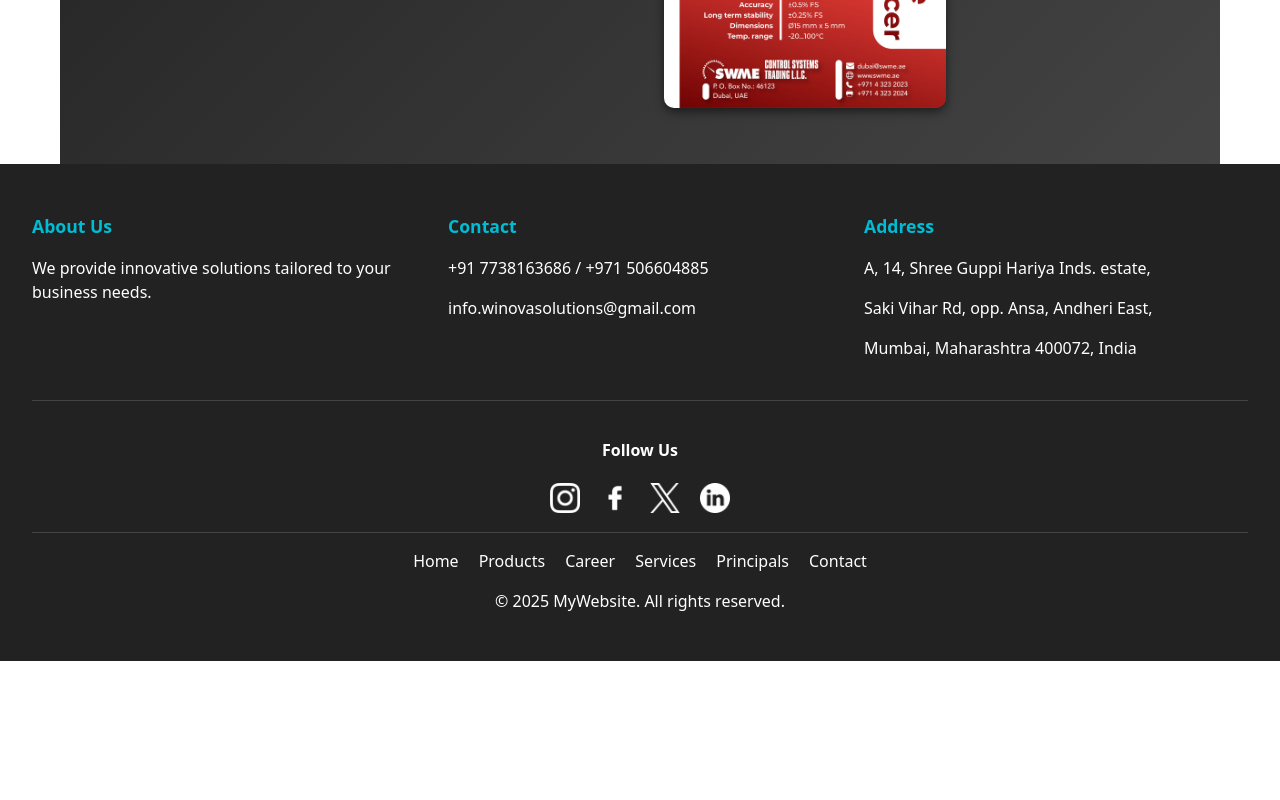
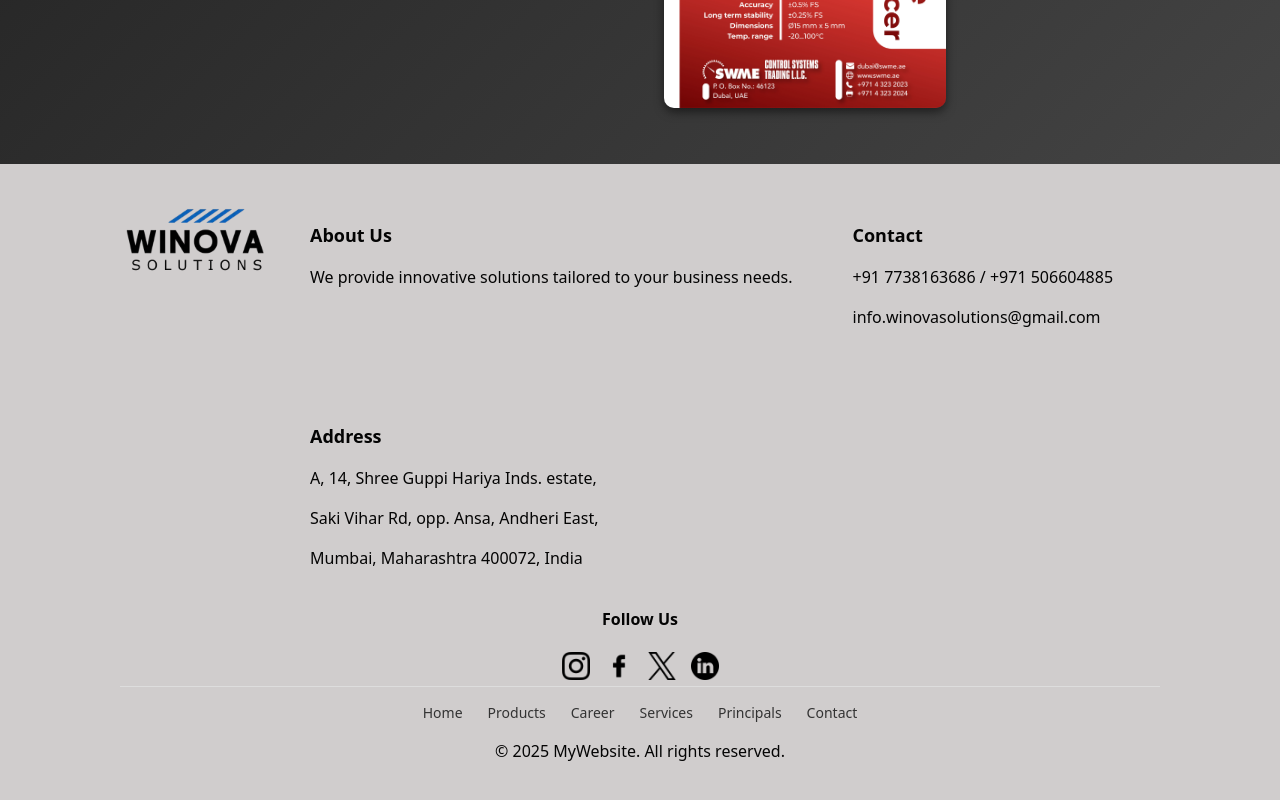
Before and after one commit to ParamFofandi123/Project1, a React (Vite) app: page / in a window 1280 px wide. Shown: the part 1498-2298 px from the top of the page. Before the commit the page ends 2159 px from the top, so only its background shows below. Built offline with nearby package versions, Linux system fonts and the light colour scheme; grey boxes are pictures that could not be loaded.

Commit message:
Your update

```diff
--- a/src/components/Layout/Layout.css
+++ b/src/components/Layout/Layout.css
@@ -167,61 +167,129 @@
   box-sizing: border-box;
 }
 
-/* Footer */
+.footer .container {
+  max-width: none;
+  padding: 0;
+  margin: 0;
+}
+
+
 .footer {
-  background: #222;
-  color: white;
-  padding: 2rem;
-  width: 100vw;
-  margin-left: calc(50% - 50vw);
+  width: 100%;
+  padding: 40px 60px;
+  box-sizing: border-box;
+  display: flex;
+  flex-direction: column;
+  gap: 30px;
+}
+
+.full-width-footer {
+  width: 100vw;              /* full viewport width */
+  margin-left: calc(50% - 50vw);  /* breaks out of any centered parent */
+  background-color: #d0cdcd;
+  color: #040404;
+  padding: 40px 60px;
   box-sizing: border-box;
 }
 
-/* Footer columns */
+.footer-inner {
+  /* max-width: 1200px; */
+  margin: 0 auto;
+  padding: 0 60px;
+  box-sizing: border-box;
+}
+/* Top part: logo + columns */
+.footer-top {
+  display: flex;
+  justify-content: space-between;
+  align-items: flex-start;
+  flex-wrap: wrap;
+  width: 100%;
+  gap: 40px;
+}
+
+/* Logo section */
+.footer-logo img {
+  width: 150px;
+  height: auto;
+  display: block;
+}
+
+/* Columns */
 .footer-columns {
   display: flex;
-  justify-content: space-between;
-  gap: 2rem;
+  gap: 60px;
   flex-wrap: wrap;
-  margin-bottom: 1.5rem;
-  text-align: left; /* keep column text aligned */
+  flex: 1;
 }
 
 .footer-col {
-  flex: 1;
   min-width: 200px;
 }
 
 .footer-col h3 {
-  margin-bottom: 0.8rem;
-  font-size: 1.1rem;
-  color: #00bcd4;
+  margin-bottom: 10px;
+  font-size: 18px;
 }
 
-/* Bottom footer row */
+/* Social section */
+.footer-social {
+  text-align: center;
+}
+
+.footer-icons {
+  display: flex;
+  justify-content: center;
+  gap: 15px;
+  margin-top: 10px;
+}
+
+.footer-icons .icon {
+  width: 28px;
+  height: 28px;
+  cursor: pointer;
+}
+
+/* Bottom nav */
 .footer-bottom {
-  border-top: 1px solid #444;
-  padding-top: 1rem;
+  border-top: 1px solid #ddd;
+  padding-top: 15px;
   text-align: center;
 }
 
 .footer-nav {
-  margin-bottom: 0.8rem;
+  display: flex;
+  justify-content: center;
+  gap: 25px;
+  margin-bottom: 10px;
 }
 
 .footer-nav a {
-  margin: 0 10px;
   text-decoration: none;
-  color: #fff;
-  transition: color 0.3s;
+  color: #333;
+  font-size: 14px;
 }
 
-.footer-nav a:hover {
-  color: #00bcd4;
-}
 
 .icons{
   max-width: 30px;
   max-height: 30px;
   filter: invert(100%);
 }
+
+@media (max-width: 768px) {
+  .footer-top {
+    flex-direction: column;
+    align-items: center;
+    text-align: center;
+  }
+
+  .footer-columns {
+    flex-direction: column;
+    align-items: center;
+  }
+
+  .footer-col {
+    margin-bottom: 20px;
+  }
+}
--- a/src/components/Layout/Layout.jsx
+++ b/src/components/Layout/Layout.jsx
@@ -2,19 +2,17 @@ import React, { useEffect, useRef, useState } from "react";
 import { Outlet, Link } from "react-router-dom";
 import Breadcrums from "../Breadcrums/Breadcrums";
 import GoToTop from "../GoToTop/GoToTop";
-import InstagramIcon from "../../assets/instagram.png"
-import FacebookIcon from "../../assets/facebook.png"
-import TwitterIcon from "../../assets/twitter.png"
-import LinkedinIcon from "../../assets/linkedin.png"
-import SiteLogo from "../../assets/logo.png"
-import Email from "../../assets/mail.png"
-import Phone from "../../assets/phone-call.png"
-
+import InstagramIcon from "../../assets/instagram.png";
+import FacebookIcon from "../../assets/facebook.png";
+import TwitterIcon from "../../assets/twitter.png";
+import LinkedinIcon from "../../assets/linkedin.png";
+import SiteLogo from "../../assets/logo.png";
+import Email from "../../assets/mail.png";
+import Phone from "../../assets/phone-call.png";
 
 import "./Layout.css";
 
 export default function Layout() {
-
   // Dropdown product menu
   const [open, setOpen] = useState(false);
   const dropdownRef = useRef(null);
@@ -22,7 +20,6 @@ export default function Layout() {
   const toggleDropdown = () => {
     setOpen(!open);
   };
-
 
   useEffect(() => {
     const handleClickOutside = (event) => {
@@ -51,17 +48,16 @@ export default function Layout() {
             <span>+91 7738163686 / +971 506604885</span>
           </div>
         </div>
-
       </div>
-
 
       <nav className="navbar container">
         <div className="logo-container">
-
           <img className="site-logo" src={SiteLogo} alt="" />
         </div>
         <ul className="nav-links">
-          <li><Link to="/">Home</Link></li>
+          <li>
+            <Link to="/">Home</Link>
+          </li>
           {/* <li><Link to="/products">Products</Link></li> */}
 
           <li className="dropdown" ref={dropdownRef}>
@@ -70,18 +66,31 @@ export default function Layout() {
             </button>
             {open && (
               <ul className="dropdown-content">
-                <li><Link to="/products/flow">Flow</Link></li>
-                <li><Link to="/products/level">Level</Link></li>
-                <li><Link to="/products/temperature">Temperture</Link></li>
+                <li>
+                  <Link to="/products/flow">Flow</Link>
+                </li>
+                <li>
+                  <Link to="/products/level">Level</Link>
+                </li>
+                <li>
+                  <Link to="/products/temperature">Temperture</Link>
+                </li>
               </ul>
             )}
           </li>
 
-
-          <li><Link to="/career">Career</Link></li>
-          <li><Link to="/services">Services</Link></li>
-          <li><Link to="/principals">Principals</Link></li>
-          <li><Link to="/contact">Contact</Link></li>
+          <li>
+            <Link to="/career">Career</Link>
+          </li>
+          <li>
+            <Link to="/services">Services</Link>
+          </li>
+          <li>
+            <Link to="/principals">Principals</Link>
+          </li>
+          <li>
+            <Link to="/contact">Contact</Link>
+          </li>
         </ul>
       </nav>
 
@@ -92,43 +101,53 @@ export default function Layout() {
         <Outlet />
       </main>
 
-      {/* Footer */}
-      <footer className="footer">
-        {/* Top Columns */}
+      <footer className="footer full-width-footer">
+  <div className="footer-inner">
+    {/* Top Section: Logo + Columns */}
+    <div className="footer-top">
+      {/* Left Logo */}
+      <div className="footer-logo">
+        <img src={SiteLogo} alt="Company Logo" />
+      </div>
+
+      {/* Right Columns */}
       <div className="footer-columns">
         <div className="footer-col">
           <h3>About Us</h3>
-            <p>
-              We provide innovative solutions tailored to your business needs.
-            </p>
+          <p>We provide innovative solutions tailored to your business needs.</p>
         </div>
+
         <div className="footer-col">
           <h3>Contact</h3>
           <p>+91 7738163686 / +971 506604885</p>
           <p>info.winovasolutions@gmail.com</p>
         </div>
+
         <div className="footer-col">
           <h3>Address</h3>
-            <p>A, 14, Shree Guppi Hariya Inds. estate, </p>
-            <p>Saki Vihar Rd, opp. Ansa, Andheri East, </p>
+          <p>A, 14, Shree Guppi Hariya Inds. estate,</p>
+          <p>Saki Vihar Rd, opp. Ansa, Andheri East,</p>
           <p>Mumbai, Maharashtra 400072, India</p>
         </div>
       </div>
-      <div className="footer-bottom">
+    </div>
+
+    {/* Social Icons */}
+    <div className="footer-social">
       <h4>Follow Us</h4>
-        <nav className="footer-nav">
-          <Link ><img className="icons" src={InstagramIcon}/></Link>
-          <Link ><img className="icons" src={FacebookIcon}/></Link>
-          <Link ><img className="icons" src={TwitterIcon}/></Link>
-          <Link ><img className="icons" src={LinkedinIcon}/></Link>
-        </nav>
+      <div className="footer-icons">
+        <a href="#"><img className="icon" src={InstagramIcon} alt="Instagram" /></a>
+        <a href="#"><img className="icon" src={FacebookIcon} alt="Facebook" /></a>
+        <a href="#"><img className="icon" src={TwitterIcon} alt="Twitter" /></a>
+        <a href="#"><img className="icon" src={LinkedinIcon} alt="LinkedIn" /></a>
       </div>
-        {/* Bottom Row */}
+    </div>
+
+    {/* Bottom Navigation */}
     <div className="footer-bottom">
       <nav className="footer-nav">
         <Link to="/">Home</Link>
         <Link to="/products">Products</Link>
-
         <Link to="/career">Career</Link>
         <Link to="/services">Services</Link>
         <Link to="/principals">Principals</Link>
@@ -136,8 +155,12 @@ export default function Layout() {
       </nav>
       <p>© {new Date().getFullYear()} MyWebsite. All rights reserved.</p>
     </div>
+  </div>
 </footer>
-      <GoToTop/>
+
+
+
+      <GoToTop />
     </div>
   );
 }
--- a/src/pages/Home/Banner/Banner.css
+++ b/src/pages/Home/Banner/Banner.css
@@ -1,16 +1,17 @@
 .banner {
-
+width: 100vw;              /* full viewport width */
+  margin-left: calc(50% - 50vw);
   background: linear-gradient(135deg, #222, #444);
   padding: 50px 20px;
   display: flex;
   justify-content: center;
   overflow: hidden;
-  width: 100%; /* full viewport width */
 
 }
 
 
 .banner-content {
+
   display: flex;
   align-items: center;
   gap: 30px; /* space between videos & pamphlet */
```
Also changed, not shown: src/App.jsx (+5 -11 lines). Lines whose indentation alone changed are shown as unchanged.
